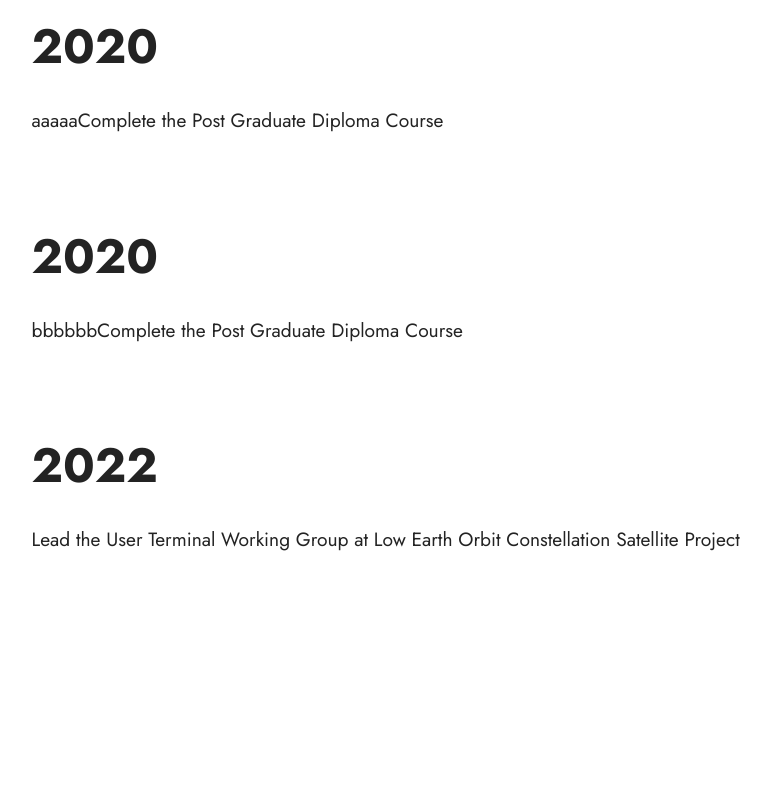
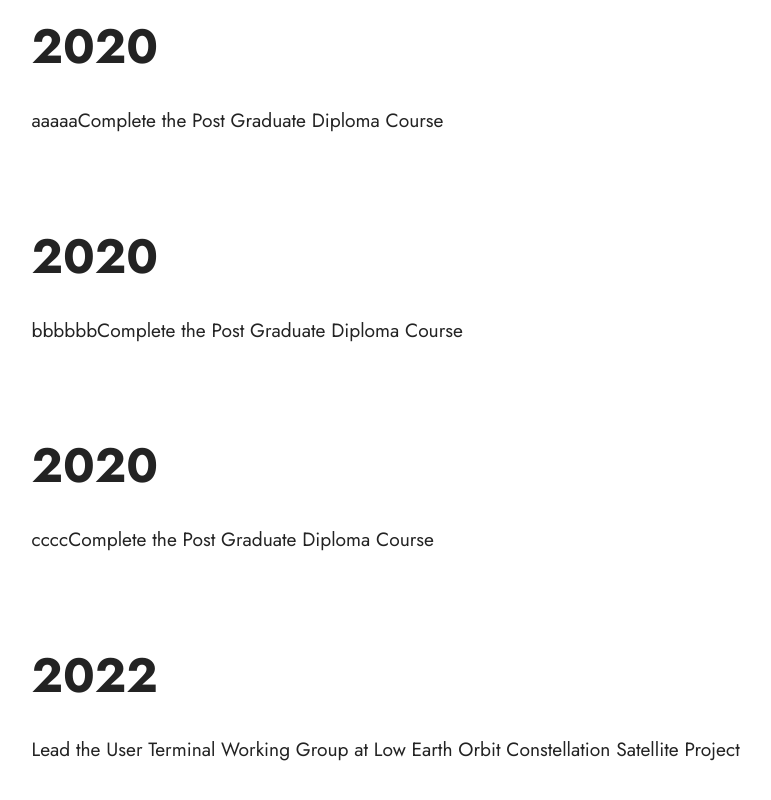
Before and after one commit to hurys27/journey_maul, a plain HTML site: page index.html in a window 1280 px wide. Shown: the part 1866-2666 px from the top of the page, without its empty margins (197-968 px from the left). Before the commit the page ends 2484 px from the top, so only its background shows below. Drawn offline with Linux system fonts and the light colour scheme.

Commit message:
wes update

```diff
--- a/index.html
+++ b/index.html
@@ -188,6 +188,19 @@
     </div>
 </section>
 
+<section data-bs-version="5.1" class="content1 cid-tm2nOCBFfD" id="content1-q">
+
+    <div class="container">
+        <div class="row justify-content-center">
+            <div class="title col-12 col-md-9">
+                <h3 class="mbr-section-title mbr-fonts-style align-center mb-4 display-2"><strong>2020</strong></h3>
+                <h4 class="mbr-section-subtitle align-center mbr-fonts-style mb-4 display-7">ccccComplete the Post Graduate Diploma Course</h4>
+
+            </div>
+        </div>
+    </div>
+</section>
+
 <section data-bs-version="5.1" class="content1 cid-tm2pslFJm7" id="content1-r">
 
     <div class="container">
```
